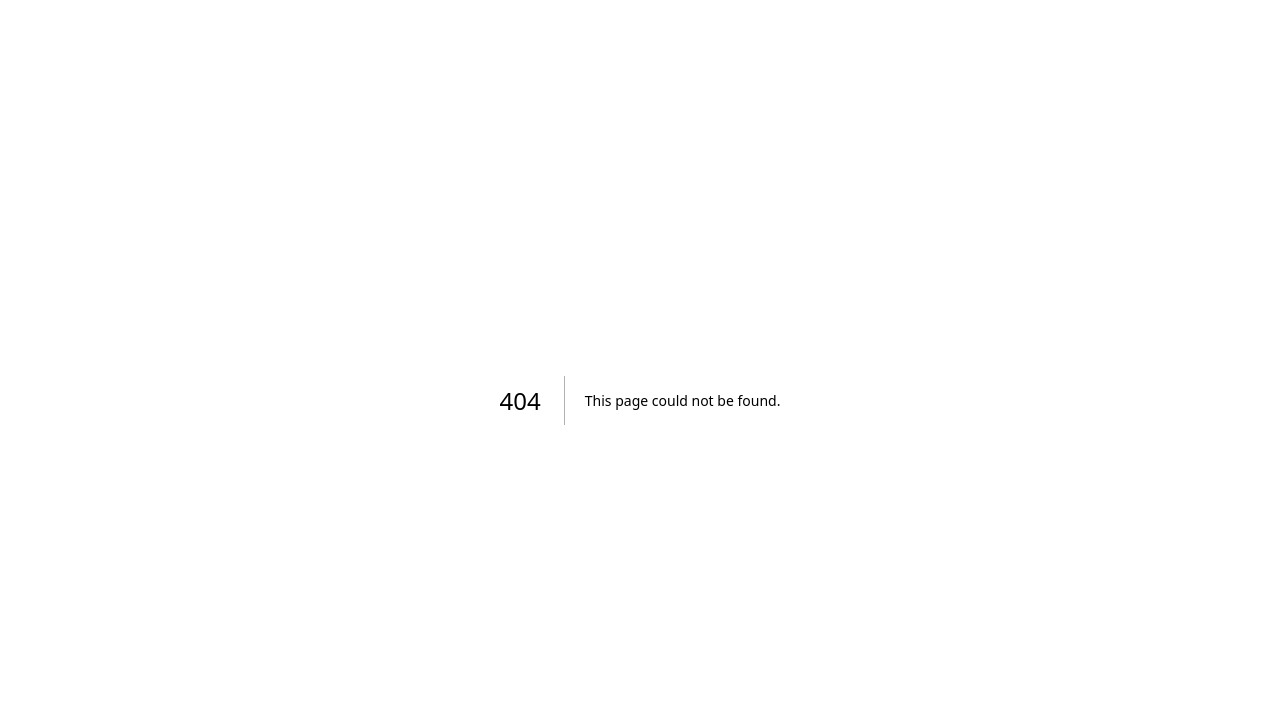
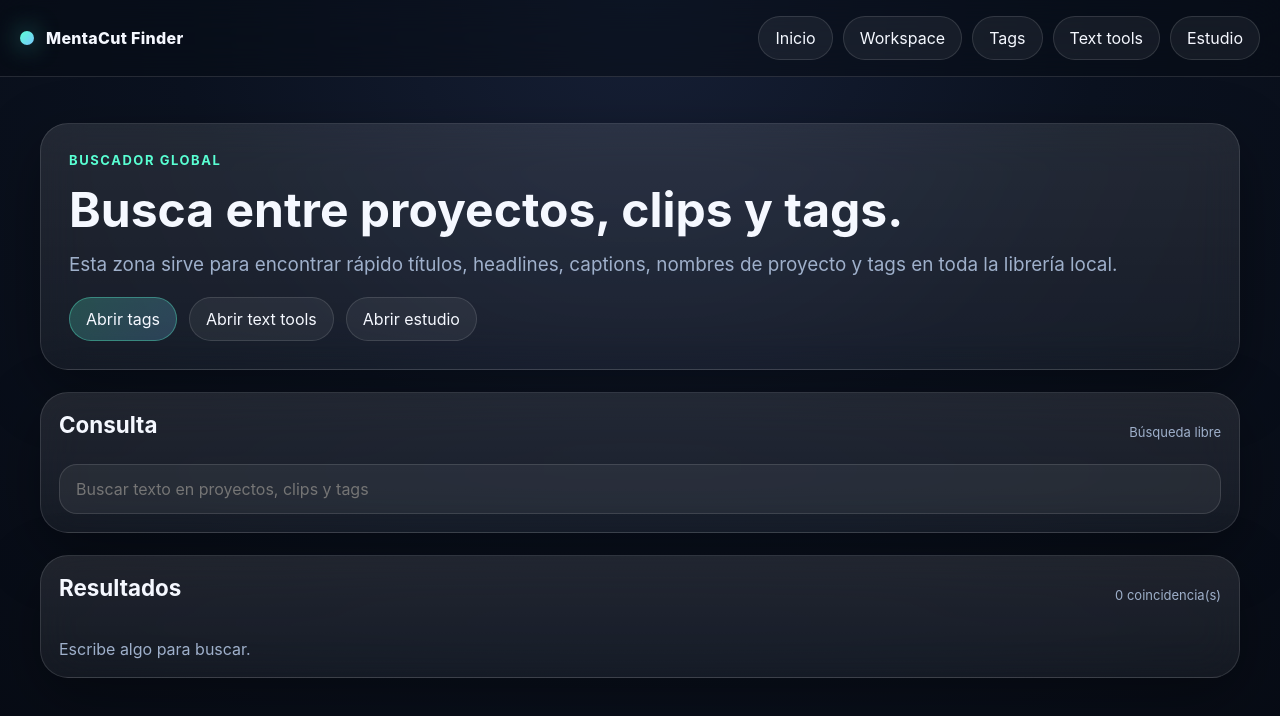
Before and after one commit to alain7224/MentaCut, a Next.js app: page /studio/finder in a window 1280 px wide. Before the commit this address had no page. Shown: the top 716 px of the page. Built offline with nearby package versions, Linux system fonts and the light colour scheme.

Commit message:
feat: add global finder route across projects and clips

```diff
--- /dev/null
+++ b/app/studio/finder/page.tsx
@@ -0,0 +1,74 @@
+'use client'
+
+import Link from 'next/link'
+import { useEffect, useMemo, useState } from 'react'
+import { findAcrossProjects } from '@/lib/project-finder'
+import { readProjectTags, type ProjectTagEntry } from '@/lib/local-project-tags'
+import { readLocalProjects, type LocalProject } from '@/lib/local-store'
+
+export default function StudioFinderPage() {
+  const [projects, setProjects] = useState<LocalProject[]>([])
+  const [tags, setTags] = useState<ProjectTagEntry[]>([])
+  const [query, setQuery] = useState('')
+
+  useEffect(() => {
+    setProjects(readLocalProjects())
+    setTags(readProjectTags())
+  }, [])
+
+  const results = useMemo(() => findAcrossProjects(projects, tags, query), [projects, tags, query])
+
+  return (
+    <div className="page-shell">
+      <header className="topbar">
+        <div className="brand"><span className="brand-dot" /><span>MentaCut Finder</span></div>
+        <nav className="nav">
+          <Link href="/" className="nav-link">Inicio</Link>
+          <Link href="/studio/workspace" className="nav-link">Workspace</Link>
+          <Link href="/studio/tags" className="nav-link">Tags</Link>
+          <Link href="/studio/text-tools" className="nav-link">Text tools</Link>
+          <Link href="/studio" className="nav-link">Estudio</Link>
+        </nav>
+      </header>
+
+      <main className="main">
+        <section className="section">
+          <div className="panel hero-copy">
+            <span className="eyebrow">Buscador global</span>
+            <h1 className="title" style={{ fontSize: 'clamp(1.8rem, 4vw, 3rem)' }}>Busca entre proyectos, clips y tags.</h1>
+            <p className="sub">Esta zona sirve para encontrar rápido títulos, headlines, captions, nombres de proyecto y tags en toda la librería local.</p>
+            <div className="action-row">
+              <Link href="/studio/tags" className="btn btn-primary">Abrir tags</Link>
+              <Link href="/studio/text-tools" className="btn">Abrir text tools</Link>
+              <Link href="/studio" className="btn">Abrir estudio</Link>
+            </div>
+          </div>
+        </section>
+
+        <section className="section">
+          <div className="panel timeline">
+            <div className="row-head"><h2 className="section-title">Consulta</h2><div className="timeline-label">Búsqueda libre</div></div>
+            <input className="input" value={query} onChange={(event) => setQuery(event.target.value)} placeholder="Buscar texto en proyectos, clips y tags" />
+          </div>
+        </section>
+
+        <section className="section">
+          <div className="panel timeline">
+            <div className="row-head"><h2 className="section-title">Resultados</h2><div className="timeline-label">{results.length} coincidencia(s)</div></div>
+            <div className="project-list">
+              {query.trim() && results.length === 0 ? <div className="empty">No se encontraron coincidencias.</div> : null}
+              {!query.trim() ? <div className="empty">Escribe algo para buscar.</div> : null}
+              {results.map((result, index) => (
+                <div key={`${result.projectId}-${result.field}-${index}`} className="project-item">
+                  <strong>{result.projectName}{result.clipTitle ? ` · ${result.clipTitle}` : ''}</strong>
+                  <div className="timeline-label">Campo: {result.field}</div>
+                  <div className="timeline-label">{result.snippet}</div>
+                </div>
+              ))}
+            </div>
+          </div>
+        </section>
+      </main>
+    </div>
+  )
+}
```
